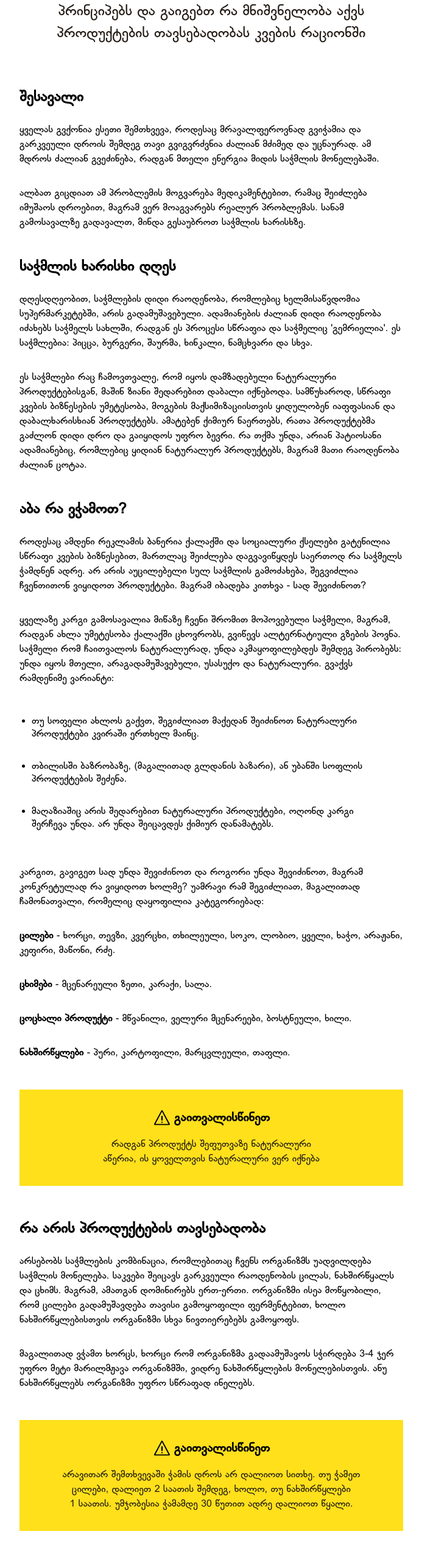
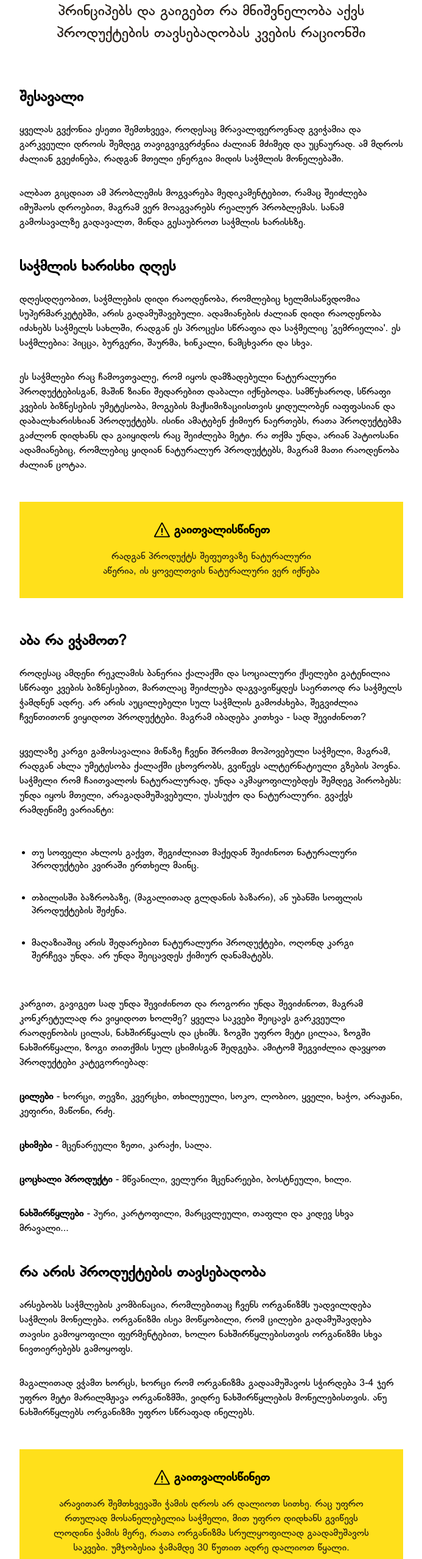
Before and after one commit to geotdsu/correct-eating, a plain HTML site: page index.html in a window 1280 px wide. Shown: the part 243-2800 px from the top of the page at 61% size, without its empty margins (293-986 px from the left). Drawn offline with Linux system fonts and the light colour scheme.

Commit message:
add and enhance text

```diff
--- a/index.html
+++ b/index.html
@@ -52,8 +52,8 @@
                     <div class="content-inner">
                         <h1>შესავალი</h1>
                         <p>ყველას გვქონია ესეთი შემთხვევა, როდესაც მრავალფეროვნად
-                            გვიჭამია და გარკვეული დროის შემდეგ თავი
-                            გვიგვრძვნია ძალიან მძიმედ და უცნაურად. ამ მდროს ძალიან გვეძინება, რადგან მთელი ენერგია მიდის საჭმლის
+                            გვიჭამია და გარკვეული დროის შემდეგ თავიგვიგვრძვნია ძალიან მძიმედ და უცნაურად.
+                            ამ მდროს ძალიან გვეძინება, რადგან მთელი ენერგია მიდის საჭმლის
                             მონელებაში.
                         </p>
                         <p>ალბათ გიცდიათ ამ პრობლემის მოგვარება მედიკამენტებით,
@@ -68,10 +68,24 @@
                         </p>
                         <p>ეს საჭმლები რაც ჩამოვთვალე, რომ იყოს დამზადებული ნატურალური პროდუქტებისგან, მაშინ ზიანი შედარებით
                             დაბალი იქნებოდა. სამწუხაროდ, სწრაფი კვების ბიზნესების უმეტესობა, მოგების მაქსიმიზაციისთვის ყიდულობენ
-                            იაფფასიან და დაბალხარისხიან პროდუქტებს. ამატებენ ქიმიურ ნაერთებს, რათა პროდუქტებმა გაძლონ დიდი
-                            დრო და გაიყიდოს უფრო ბევრი. რა თქმა უნდა, არიან პატიოსანი ადამიანებიც, რომლებიც ყიდიან ნატურალურ პროდუქტებს, მაგრამ მათი რაოდენობა
+                            იაფფასიან და დაბალხარისხიან პროდუქტებს. ისინი ამატებენ ქიმიურ ნაერთებს, რათა პროდუქტებმა გაძლონ დიდხანს
+                            და გაიყიდოს რაც შეიძლება მეტი. რა თქმა უნდა, არიან პატიოსანი ადამიანებიც, რომლებიც ყიდიან ნატურალურ პროდუქტებს, მაგრამ მათი რაოდენობა
                             ძალიან ცოტაა.
                         </p>
+
+                        <div class="message-block1">
+                            <div class="message-block-inner">
+                                <div class="warning-message">
+                                    <img class="info-icon" src="icons/warning-icon.svg">
+                                    <div class="warning-message-text">გაითვალისწინეთ</div>
+                                </div>
+                                <div class="message-block-text">
+                                    რადგან პროდუქტს შეფუთვაზე ნატურალური აწერია, ის ყოველთვის ნატურალური ვერ იქნება
+                                </div>
+                            </div>
+                        </div>
+
+
                         <h1>აბა რა ვჭამოთ?</h1>
                         <p>როდესაც ამდენი რეკლამის ბანერია ქალაქში და სოციალური ქსელები გატენილია სწრაფი კვების ბიზნესებით,
                             მართლაც შეიძლება დაგვავიწყდეს საერთოდ რა საჭმელს ჭამდნენ ადრე. არ არის აუცილებელი სულ საჭმლის გამოძახება, შეგვიძლია
@@ -94,7 +108,8 @@
                             </li>
                         </ul>
                         <p>კარგით, გავიგეთ სად უნდა შევიძინოთ და როგორი უნდა შევიძინოთ, მაგრამ კონკრეტულად რა ვიყიდოთ ხოლმე?
-                            უამრავი რამ შეგიძლიათ, მაგალითად ჩამონათვალი, რომელიც დაყოფილია კატეგორიებად:
+                            ყველა საკვები შეიცავს გარკვეული რაოდენობის ცილას, ნახშირწყალს და ცხიმს. ზოგში უფრო მეტი ცილაა, ზოგში ნახშირწყალი,
+                            ზოგი თითქმის სულ ცხიმისგან შედგება. ამიტომ შეგვიძლია დავყოთ პროდუქტები კატეგორიებად:
                         </p>
 
                         <p><strong>ცილები</strong> - ხორცი, თევზი, კვერცხი,
@@ -104,24 +119,11 @@
                         </p>
                         <p><strong>ცოცხალი პროდუქტი</strong> - მწვანილი, ველური მცენარეები, ბოსტნეული, ხილი.
                         </p>
-                        <p><strong>ნახშირწყლები</strong> - პური, კარტოფილი, მარცვლეული, თაფლი.
+                        <p><strong>ნახშირწყლები</strong> - პური, კარტოფილი, მარცვლეული, თაფლი და კიდევ სხვა მრავალი...
                         </p>
-
-                        <div class="message-block1">
-                            <div class="message-block-inner">
-                                <div class="warning-message">
-                                    <img class="info-icon" src="icons/warning-icon.svg">
-                                    <div class="warning-message-text">გაითვალისწინეთ</div>
-                                </div>
-                                <div class="message-block-text">
-                                    რადგან პროდუქტს შეფუთვაზე ნატურალური აწერია, ის ყოველთვის ნატურალური ვერ იქნება
-                                </div>
-                            </div>
-                        </div>
                         <h1>რა არის პროდუქტების თავსებადობა</h1>
-                        <p>არსებობს საჭმლების კომბინაცია, რომლებითაც ჩვენს ორგანიზმს უადვილდება საჭმლის
-                            მონელება. საკვები შეიცავს გარკვეული რაოდენობის ცილას, ნახშირწყალს და ცხიმს. მაგრამ, ამათგან
-                            დომინირებს ერთ-ერთი. ორგანიზმი ისეა მოწყობილი, რომ ცილები გადამუშავდება თავისი გამოყოფილი ფერმენტებით, ხოლო
+                        <p>არსებობს საჭმლების კომბინაცია, რომლებითაც ჩვენს ორგანიზმს უადვილდება საჭმლის მონელება.
+                            ორგანიზმი ისეა მოწყობილი, რომ ცილები გადამუშავდება თავისი გამოყოფილი ფერმენტებით, ხოლო
                             ნახშირწყლებისთვის ორგანიზმი სხვა ნივთიერებებს გამოყოფს.</p>
                         <p>მაგალითად ვჭამთ ხორცს, ხორცი რომ ორგანიზმა გადაამუშავოს სჭირდება 3-4 ჯერ უფრო მეტი მარილმჟავა
                             ორგანიზმში, ვიდრე ნახშირწყლების მონელებისთვის. ანუ ნახშირწყლებს ორგანიზმი უფრო სწრაფად ინელებს.
@@ -134,22 +136,24 @@
                                     <div class="warning-message-text">გაითვალისწინეთ</div>
                                 </div>
                                 <div class="message-block-text">
-                                    არავითარ შემთხვევაში ჭამის დროს არ დალიოთ სითხე. თუ ჭამეთ ცილები, დალიეთ 2 საათის შემდეგ,
-                                    ხოლო, თუ ნახშირწყლები 1 საათის. უმჯობესია ჭამამდე 30 წუთით ადრე დალიოთ წყალი.
+                                    არავითარ შემთხვევაში ჭამის დროს არ დალიოთ სითხე. რაც უფრო რთულად მოსანელებელია საჭმელი, მით უფრო დიდხანს
+                                    გვიწევს ლოდინი ჭამის მერე, რათა ორგანიზმა სრულყოფილად გაადამუშავოს საკვები. უმჯობესია ჭამამდე 30 წუთით ადრე დალიოთ წყალი.
                                 </div>
                             </div>
                         </div>
 
-                        <p>მაგალითად ცილებთან ერთად ვჭამთ ნახშირწყლებს, ნახშირწყლები მალე გადამუშავდება და მზად არის შემდეგ ორგანოში გადასასვლელად,
-                            ხოლო ცილები მხოლოდ ახლა იწყებენ გადამუშავებას. და რა ხდება ამ დროს? ნახშირწყლებს თან მიაქვთ ეს ცილები, როდესაც
-                            მარილმჟავას ჯერ არ გადაუმუშავებია ეს ცილები. ყველაზე მთავარი ამას ის მოსდევს, რომ კუჭში ეს გადაუმუშავებელი ცილა როდესაც მოხვდება
-                            თორმეტგოჯა ნაწლავში, იქ უკვე ვეღარ გადამუშავდება, რადგან არ არის საკმარისი მარილმჟავა.
+                        <p>მარტივი მაგალითი მოვიყვანოთ. ვთქვათ ვჭამთ ქათმის ხორცს, ანუ ცილებს და თან ვაყოლებთ პურს, ანუ ნახშირწყლებს.
+                            შემდგომ ორგანიზმი ამ პურს ცილებთან შედარებით მალე გადაამუშავებს და უკვე მზადაა შემდეგ ორგანოში გადასასვლელად, მაგრამ ცილებმა მხოლოდ ახლა დაიწყეს გადამუშავება.
+                            რა ხდება ამ დროს? რადგან პური უკვე გადამუშავებულია, მას თან მიაქვს ეს გადაუმუშავებელი ცილები, როდესაც მარილმჟავამ ჯერ ვერ მოასწრო მათი სრულყოფილად გადამუშავება.
+                            ყველაზე მთავარი ამას ის მოსდევს, რომ ეს გადაუმუშავებელი ცილა როდესაც მოხვდება
+                            თორმეტგოჯა ნაწლავში, იქ უკვე ფიზიკურად ვერ გადამუშავდება, რადგან არ არის საკმარისი მარილმჟავა.
                         </p>
                         <p>ამას შემდგომ მოყვება იმუნური სისტემის დარღვევა, არ მუშაობს ნორმალურად ნაწლავები. ჩვენ კი ვსვამთ ამ წამლებს გულისთვის, კუჭისთვის
                             და სხვა ნაწლავებისთვის, მაგრამ რატომ? როდესაც არ მუშაობს მთავარი სისტემა, რომელიც პასუხისმგებელია ყველა დაავადებაზე. მაგალითად ორგანიზმს
                             აკლია რომელიმე მიკროელემენტი, საიდან აიღოს იგი როდესაც არ მუშაობს ის სისტემა, რომელიც ამ ნივთიერებას გამოიმუშავებს.
                         </p>
-                        <p>აბა რა არის ამ პრობლემის გამოსავალი? ამისთვის შექმნეს პროდუქტების თავსებადობის ცხრილი. შეგიძლიათ კალკულატორით გამოთვალოთ ან ცხრილში გადახედოთ თავსებადობას.
+                        <p>აბა რა არის ამ პრობლემის გამოსავალი? ალბათ თქვენთვის უკვე ნათელია, რომ არ შეიძლება ნახშირწყლების და ცილების ერთმანეთში არევა,
+                            მაგრამ არის გამონაკლისები. ყველაფრის დამახსოვრება რომ არ მოგიწიოთ, ამისთვის შექმნეს პროდუქტების თავსებადობის ცხრილი. შეგიძლიათ კალკულატორით გამოთვალოთ მათი თავსებადობა ან ცხრილის სურათი ჩამოტვირთოთ.
                         </p>
                     </div>
                 </div>
```
